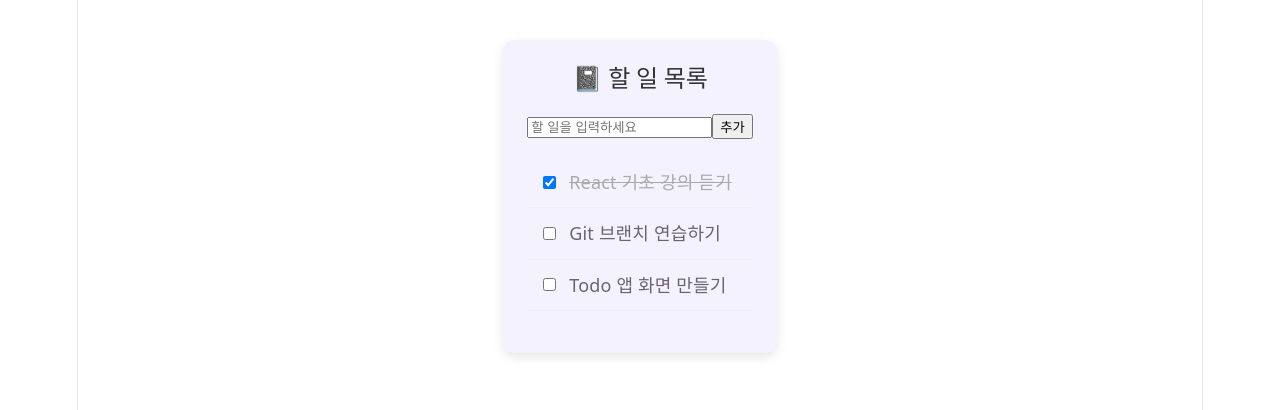
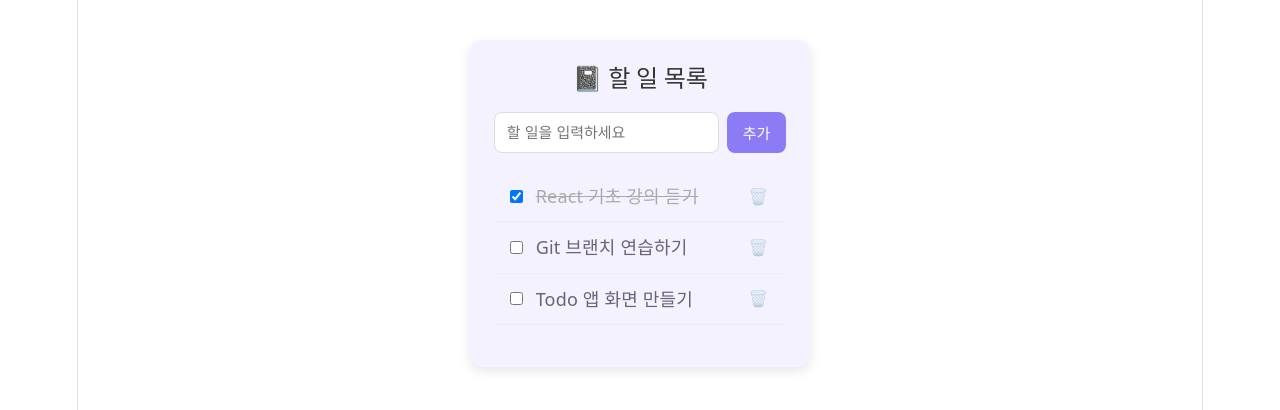
Before and after one commit to noxisna/study, a React (Vite) app: page /todos in a window 1280 px wide. Shown: the top 410 px of the page. Built offline with nearby package versions, Linux system fonts and the light colour scheme.

Commit message:
할 일 삭제 기능 구현

```diff
--- a/src/pages/TodoListPage.css
+++ b/src/pages/TodoListPage.css
@@ -41,3 +41,51 @@
   text-decoration: line-through;
   color: #aaa;
 }
+
+/* 입력창 + 버튼 한 줄 */
+.todo-form {
+  display: flex;
+  gap: 8px;
+  margin-bottom: 16px;
+}
+
+.todo-input {
+  flex: 1;
+  padding: 10px 12px;
+  border: 1px solid #ddd;
+  border-radius: 8px;
+  font-size: 15px;
+}
+
+.todo-input:focus {
+  outline: none;
+  border-color: #8b7cf6;
+}
+
+.todo-add-btn {
+  padding: 10px 16px;
+  border: none;
+  border-radius: 8px;
+  background-color: #8b7cf6;
+  color: white;
+  font-size: 15px;
+  cursor: pointer;
+}
+
+.todo-add-btn:hover {
+  background-color: #7463e8;
+}
+
+/* 삭제 버튼 */
+.todo-delete-btn {
+  margin-left: auto;   /* 오른쪽 끝으로 밀기 */
+  border: none;
+  background: none;
+  font-size: 16px;
+  cursor: pointer;
+  opacity: 0.4;
+}
+
+.todo-delete-btn:hover {
+  opacity: 1;
+}
--- a/src/pages/TodoListPage.jsx
+++ b/src/pages/TodoListPage.jsx
@@ -4,7 +4,7 @@ import "./TodoListPage.css";
 
 function TodoListPage() {
   const [todoList, setTodoList] = useState(todos);
-  const [inputText, setInputText] = useState(""); // 🆕 입력창 글자
+  const [inputText, setInputText] = useState("");
 
   const handleToggle = (id) => {
     setTodoList(
@@ -14,25 +14,28 @@ function TodoListPage() {
     );
   };
 
-  // 🆕 추가 버튼을 누르면 실행되는 함수
   const handleAdd = () => {
-    if (inputText.trim() === "") return; // 빈칸이면 추가 안 함
+    if (inputText.trim() === "") return;
 
     const newTodo = {
-      id: Date.now(),      // 지금 시간을 숫자로 → 겹치지 않는 번호
+      id: Date.now(),
       text: inputText,
       done: false,
     };
 
     setTodoList([...todoList, newTodo]);
-    setInputText(""); // 추가 후 입력창 비우기
+    setInputText("");
+  };
+
+  // 🆕 삭제 버튼을 누르면 실행되는 함수
+  const handleDelete = (id) => {
+    setTodoList(todoList.filter((todo) => todo.id !== id));
   };
 
   return (
     <div className="todo-container">
       <h2 className="todo-title">📓 할 일 목록</h2>
 
-      {/* 🆕 입력창 + 추가 버튼 */}
       <div className="todo-form">
         <input
           type="text"
@@ -57,6 +60,13 @@ function TodoListPage() {
             <span className={todo.done ? "todo-text done" : "todo-text"}>
               {todo.text}
             </span>
+            {/* 🆕 삭제 버튼 */}
+            <button
+              className="todo-delete-btn"
+              onClick={() => handleDelete(todo.id)}
+            >
+              🗑️
+            </button>
           </li>
         ))}
       </ul>
```
